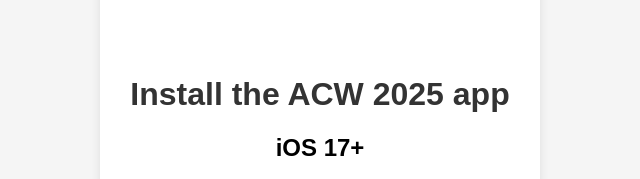
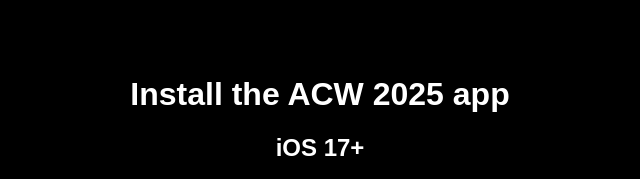
Before and after one commit to acw-install/acw-install.github.io, a plain HTML site: page index.html in a window 1280 px wide. Shown: the part 366-545 px from the top of the page, without its empty margins (320-960 px from the left). Drawn offline with Linux system fonts and the light colour scheme.

Commit message:
Change background color

```diff
--- a/index.html
+++ b/index.html
@@ -10,8 +10,10 @@
         body {
             font-family: Arial, sans-serif;
             background: #f5f5f5;
+            color: #FFFFFF;
             margin: 0;
             min-height: 100vh;
+            background: black;
             display: flex;
             align-items: center;
             justify-content: center;
@@ -40,10 +42,6 @@
             opacity: 1;
         }
 
-        h1 {
-            color: #333;
-        }
-
         .store-buttons {
             text-align: center;
         }
@@ -67,13 +65,13 @@
 </head>
 
 <body>
-    <div class="container">
-        <img class="event-logo" src="/burst.png" alt="Event Logo" loading="lazy" width="256" height="256" />
+    <div>
+        <img class="event-logo" src="/burst.png" alt="Event Logo" width="256" height="256" />
         <h1 style="text-align: center;">Install the ACW 2025 app</h1>
         <h2 id="subtitle" style="text-align: center;">iOS 17+</h2>
 
         <div class="store-buttons">
-            <a id="androidLink" href="https://play.google.com/store/apps/details?id=dk.mse.acw"; target="_blank" rel="noopener noreferrer">
+            <a id="androidLink" href="https://play.google.com/store/apps/details?id=dk.mse.acw" target="_blank" rel="noopener noreferrer">
                 <img id="androidBtn"
                     src="https://upload.wikimedia.org/wikipedia/commons/7/78/Google_Play_Store_badge_EN.svg"
                     alt="Get it on Google Play"
```
